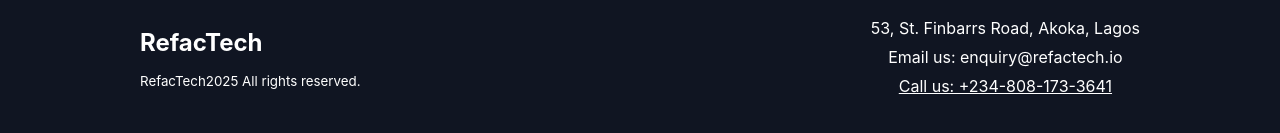
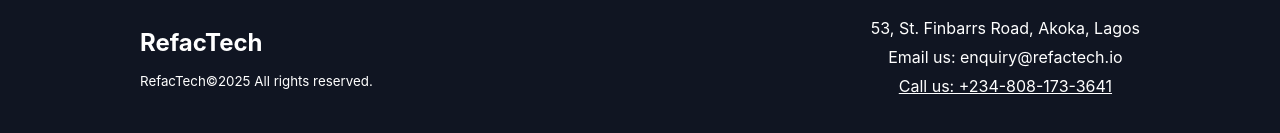
Before and after one commit to opeoluwa44/Refactech_2.0, a React (Create React App) app: page / in a window 1280 px wide. Shown: the part 4613-4746 px from the top of the page. Built offline with nearby package versions, Linux system fonts and the light colour scheme; a web font is replaced by a local one.

Commit message:
text commit

```diff
--- a/src/components/Footer/index.js
+++ b/src/components/Footer/index.js
@@ -65,7 +65,7 @@
                 <FooterLogoWrap>
                     <FooterLogoBox>
                         <FooterLogo to='/' onClick={toggleHome}>RefacTech</FooterLogo>
-                        <WebsiteRights>RefacTech{new Date().getFullYear()} All rights reserved.</WebsiteRights>
+                        <WebsiteRights>RefacTech©{new Date().getFullYear()} All rights reserved.</WebsiteRights>
                     </FooterLogoBox>
                     <FooterLogoBox>
                         <Address>53, St. Finbarrs Road, Akoka, Lagos</Address>
```
